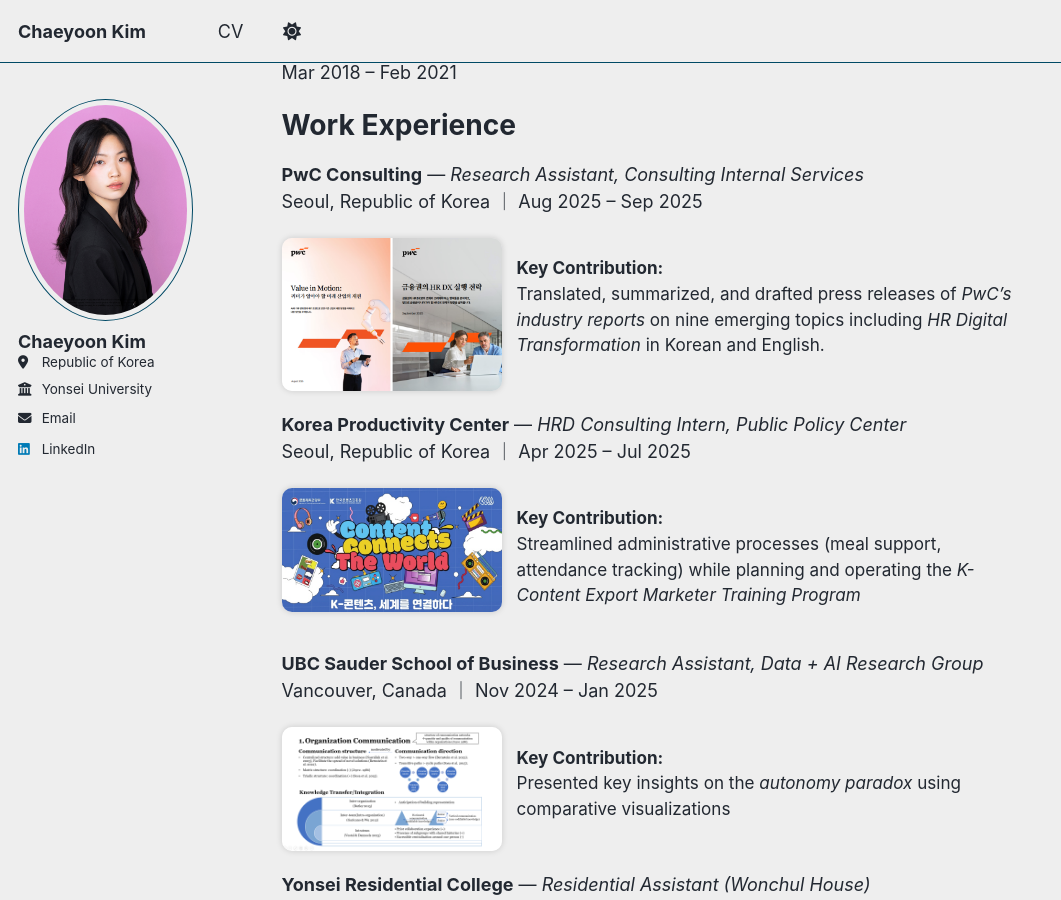
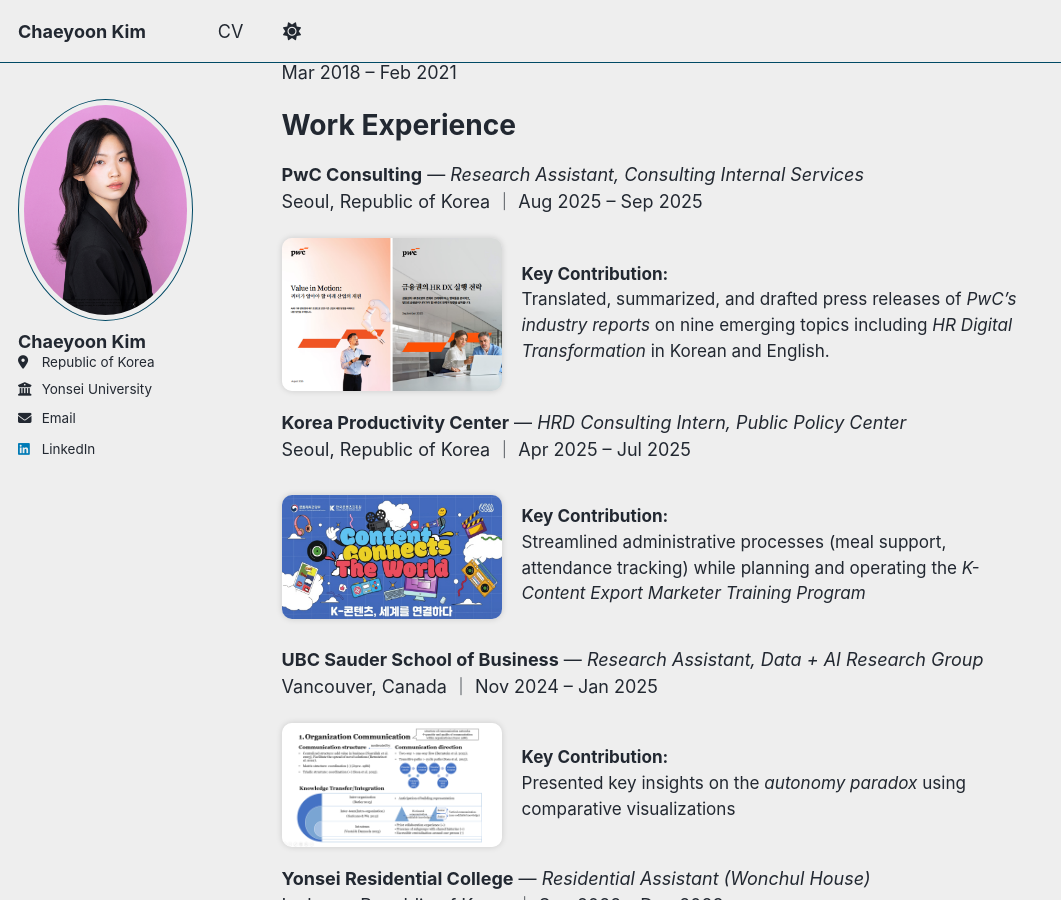
Before and after one commit to chyoon114/chyoon114.github.io, a Jekyll site: the page built from _pages/cv.md, in a window 1280 px wide and 900 px high, scrolled down 346 px. Shown: the whole window, without its empty margins (0-1061 px from the left). Built offline with Jekyll 4.4.1, drawn with Linux system fonts in a browser that asks for light colours; a script that is not in the unit is left out.

Commit message:
Update cv.md

```diff
--- a/_pages/cv.md
+++ b/_pages/cv.md
@@ -26,7 +26,7 @@
 ======
 **PwC Consulting** — *Research Assistant, Consulting Internal Services*
 Seoul, Republic of Korea ｜ Aug 2025 – Sep 2025
-<div style="display: flex; align-items: flex-start; gap: 15px; margin-top: 10px; margin-bottom: 20px;">
+<div style="display: flex; align-items: center; gap: 20px; margin-top: 20px;">
   <img src="/images/pwc_image.png" alt="pwc_image" style="width:220px; border-radius:10px; box-shadow: 0 0 6px rgba(0,0,0,0.15);">
   <div style="max-width: 500px; font-size: 0.95rem; line-height: 1.5;">
     <p><strong>Key Contribution:</strong><br>
@@ -38,7 +38,7 @@
 
 **Korea Productivity Center** — *HRD Consulting Intern, Public Policy Center*
 Seoul, Republic of Korea ｜ Apr 2025 – Jul 2025
-<div style="display: flex; align-items: flex-start; gap: 15px; margin-top: 10px; margin-bottom: 20px;">
+<div style="display: flex; align-items: center; gap: 20px; margin-top: 20px;">
   <img src="/images/kpc_image.png" alt="kpc_image" style="width:220px; border-radius:10px; box-shadow: 0 0 6px rgba(0,0,0,0.15);">
   <div style="max-width: 500px; font-size: 0.95rem; line-height: 1.5;">
     <p><strong>Key Contribution:</strong><br>
@@ -49,7 +49,7 @@
 
 **UBC Sauder School of Business** — *Research Assistant, Data + AI Research Group*
 Vancouver, Canada ｜ Nov 2024 – Jan 2025
-<div style="display: flex; align-items: flex-start; gap: 15px; margin-top: 10px; margin-bottom: 20px;">
+<div style="display: flex; align-items: center; gap: 20px; margin-top: 20px;">
   <img src="/images/ubc_image.png" alt="ubc_image" style="width:220px; border-radius:10px; box-shadow: 0 0 6px rgba(0,0,0,0.15);">
   <div style="max-width: 500px; font-size: 0.95rem; line-height: 1.5;">
     <p><strong>Key Contribution:</strong><br>
@@ -60,7 +60,7 @@
 
 **Yonsei Residential College** — *Residential Assistant (Wonchul House)*
 Incheon, Republic of Korea ｜ Sep 2022 – Dec 2023
-<div style="display: flex; align-items: flex-start; gap: 15px; margin-top: 10px; margin-bottom: 20px;">
+<div style="display: flex; align-items: center; gap: 20px; margin-top: 20px;">
   <img src="/images/yonsei_image.png" alt="yonsei_image" style="width:220px; border-radius:10px; box-shadow: 0 0 6px rgba(0,0,0,0.15);">
   <div style="max-width: 500px; font-size: 0.95rem; line-height: 1.5;">
     <p><strong>Key Contribution:</strong><br>
```
